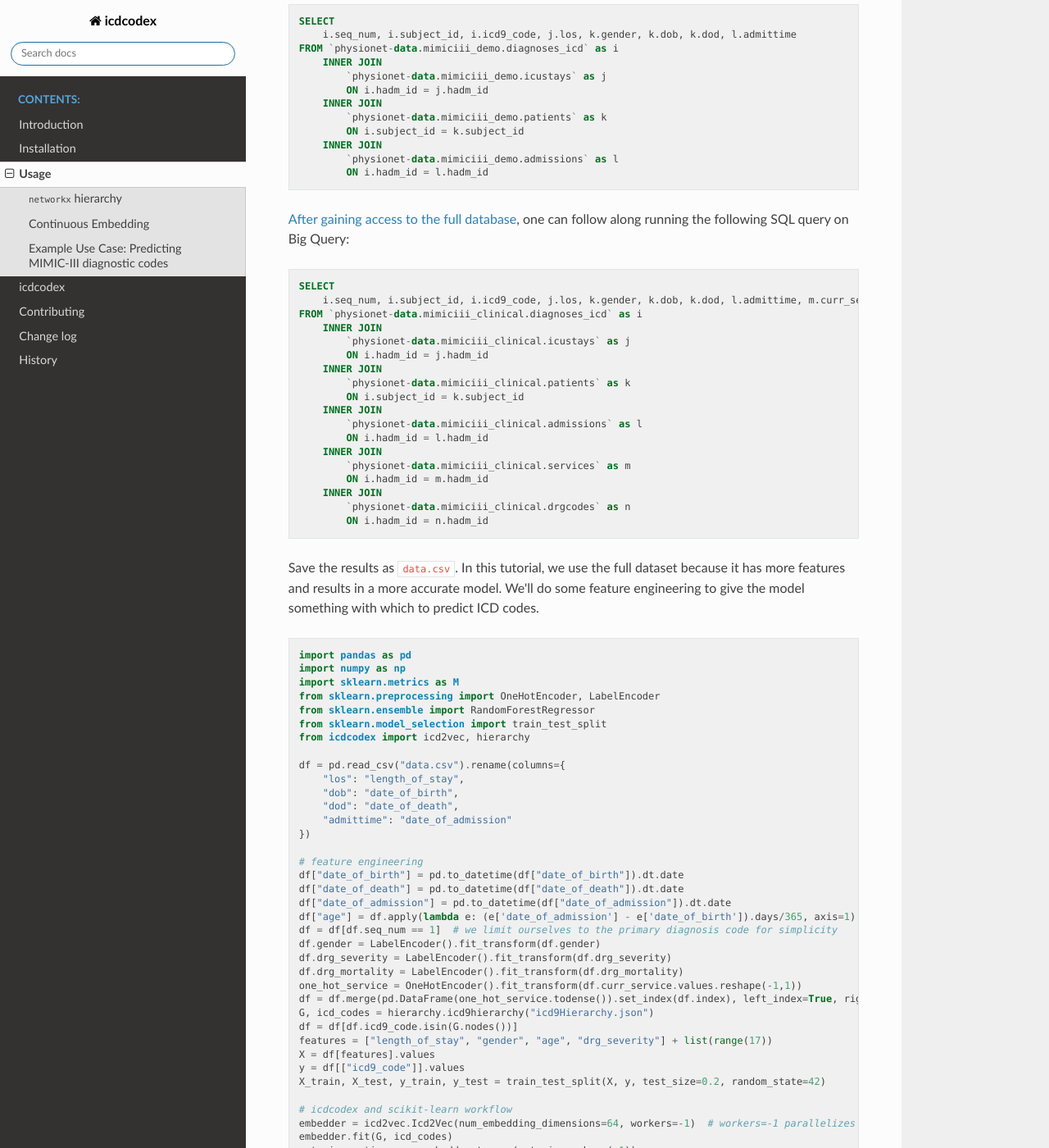
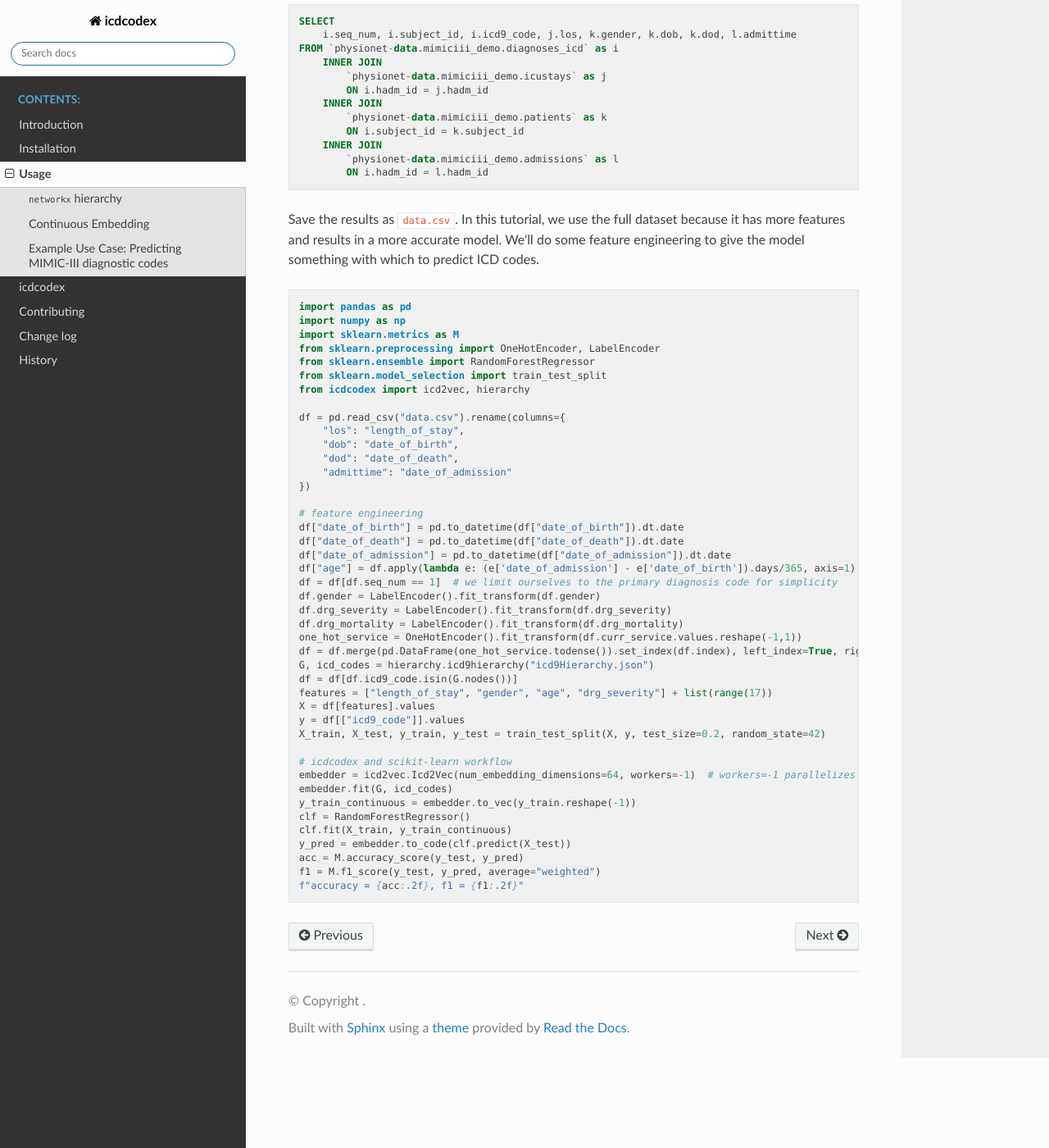
Before and after one commit to icd-codex/icd-codex, a Sphinx documentation site: the page built from docs/usage.md, in a window 1280 px wide and 1400 px high, scrolled down 1527 px. Shown: the whole window at 82% size. Built offline with Sphinx 7.4.7 and the Read the Docs theme 2.0.0, drawn with Linux system fonts in a browser that asks for light colours; some of the changed text lies outside the part shown.

Commit message:
Update usage.md
📝 MIMIC reference

````diff
--- a/docs/usage.md
+++ b/docs/usage.md
@@ -50,30 +50,6 @@ FROM `physionet-data.mimiciii_demo.diagnoses_icd` as i
         `physionet-data.mimiciii_demo.admissions` as l
         ON i.hadm_id = l.hadm_id
 ```
-
-[After gaining access to the full database](https://mimic.physionet.org/gettingstarted/access/), one can follow along running the following SQL query on Big Query:
-
-```sql
-SELECT
-    i.seq_num, i.subject_id, i.icd9_code, j.los, k.gender, k.dob, k.dod, l.admittime, m.curr_service, n.drg_severity, n.drg_mortality
-FROM `physionet-data.mimiciii_clinical.diagnoses_icd` as i
-    INNER JOIN
-        `physionet-data.mimiciii_clinical.icustays` as j
-        ON i.hadm_id = j.hadm_id
-    INNER JOIN
-        `physionet-data.mimiciii_clinical.patients` as k
-        ON i.subject_id = k.subject_id
-    INNER JOIN
-        `physionet-data.mimiciii_clinical.admissions` as l
-        ON i.hadm_id = l.hadm_id
-    INNER JOIN
-        `physionet-data.mimiciii_clinical.services` as m
-        ON i.hadm_id = m.hadm_id
-    INNER JOIN
-        `physionet-data.mimiciii_clinical.drgcodes` as n
-        ON i.hadm_id = n.hadm_id
-```
-
 Save the results as `data.csv`. In this tutorial, we use the full dataset because it has more features and results in a more accurate model. We'll do some feature engineering to give the model something with which to predict ICD codes.
 
 ```python
````
Also changed, not shown: other parts of docs/usage.md (+0 -1 lines).
